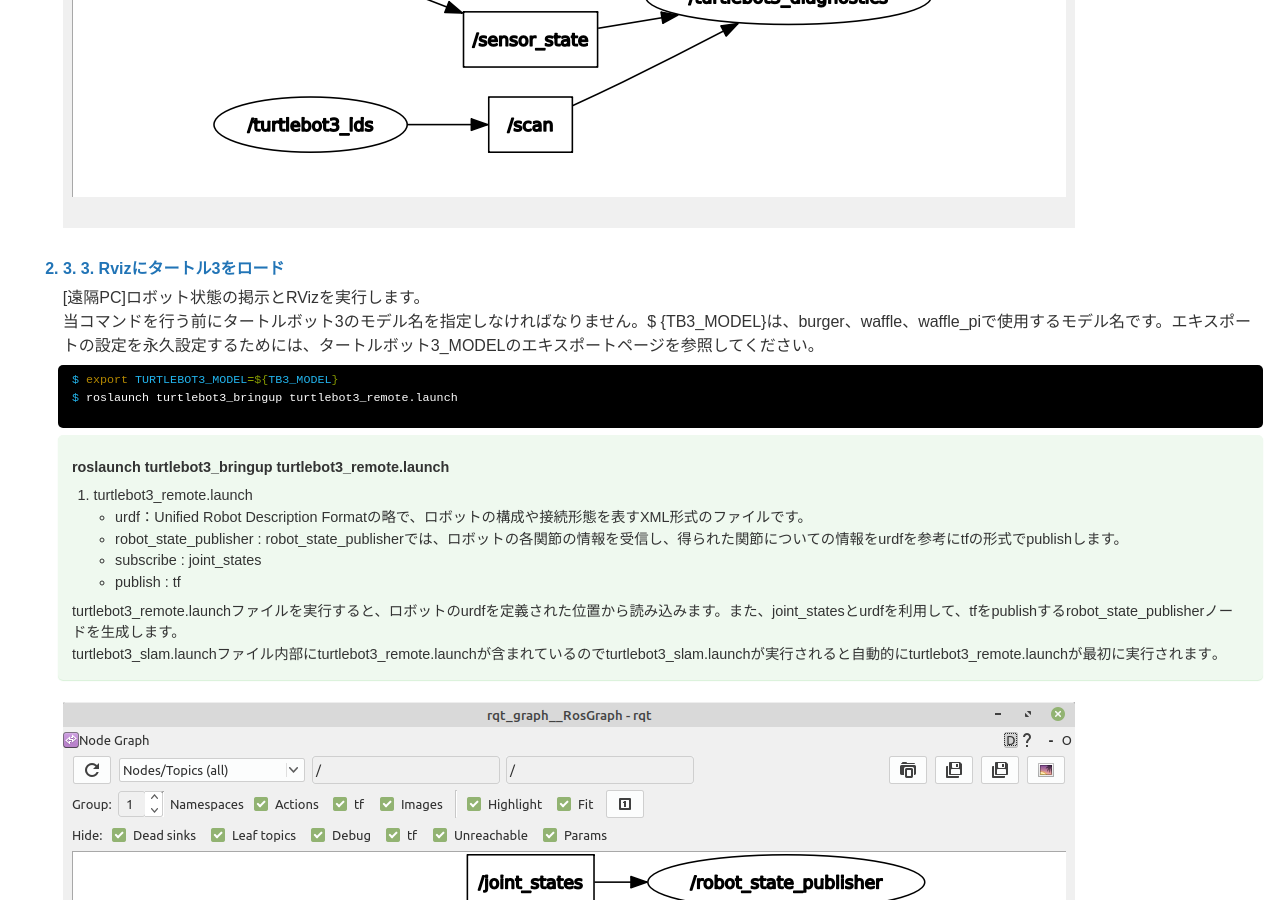
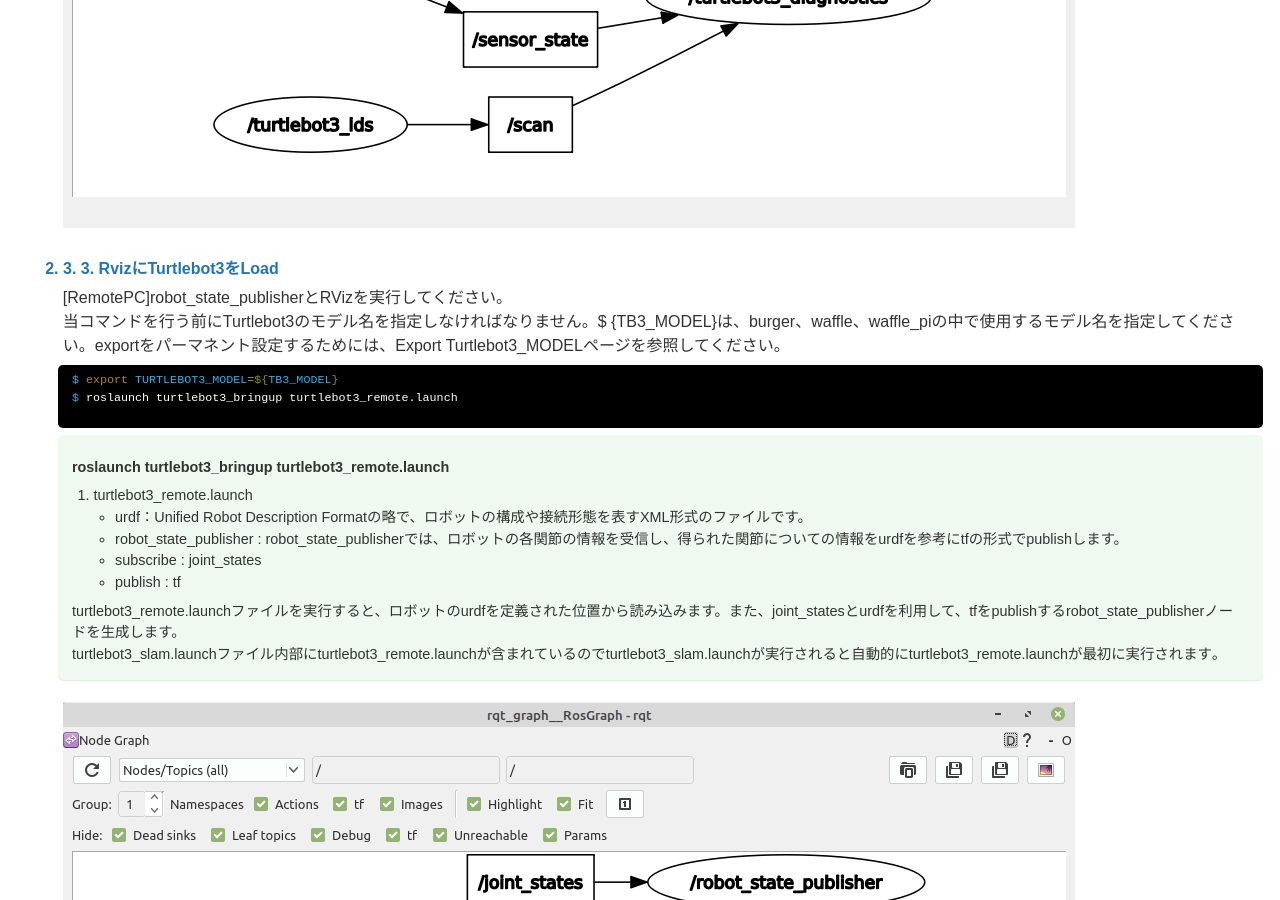
Before and after one commit to ROBOTIS-Will/ritsumeikan_github, a Jekyll site: the page built from docs/markdown/week_1_1.md, in a window 1280 px wide and 900 px high, scrolled down 7167 px. Built offline with Jekyll 4.4.1, drawn with Linux system fonts in a browser that asks for light colours; nearby versions of some CDN libraries; our own code applies the rules of GitHub Pages for plain Markdown files.

Commit message:
Update week_1_1.md

````diff
--- a/docs/markdown/week_1_1.md
+++ b/docs/markdown/week_1_1.md
@@ -300,9 +300,9 @@ $ rqt_graph
 
 ![](/assets/images/ritsumeikan/009.png)
 
-### Rvizにタートル3をロード
-[遠隔PC]ロボット状態の掲示とRVizを実行します。
-当コマンドを行う前にタートルボット3のモデル名を指定しなければなりません。$ {TB3_MODEL}は、burger、waffle、waffle_piで使用するモデル名です。エキスポートの設定を永久設定するためには、タートルボット3_MODELのエキスポートページを参照してください。
+### RvizにTurtlebot3をLoad
+[RemotePC]robot_state_publisherとRVizを実行してください。
+当コマンドを行う前にTurtlebot3のモデル名を指定しなければなりません。$ {TB3_MODEL}は、burger、waffle、waffle_piの中で使用するモデル名を指定してください。exportをパーマネント設定するためには、Export Turtlebot3_MODELページを参照してください。
 ```bash
 $ export TURTLEBOT3_MODEL=${TB3_MODEL}
 $ roslaunch turtlebot3_bringup turtlebot3_remote.launch
````
